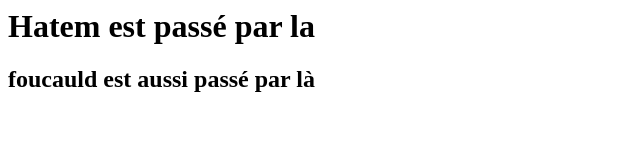
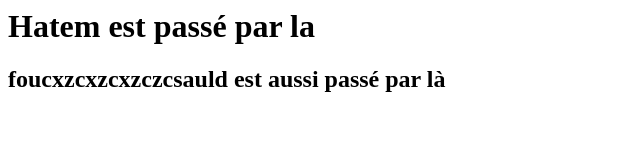
Before and after one commit to HatemGr/Group_GitHub_test, a plain HTML site: page index.html in a window 1280 px wide. Shown: the whole page, without its empty margins (0-640 px from the left). Drawn offline with Linux system fonts and the light colour scheme.

Commit message:
modif index from hatem

```diff
--- a/index.html
+++ b/index.html
@@ -1,2 +1,2 @@
 <h1>Hatem est passé par la</h1>
-<h2>foucauld est aussi passé par là</h2>
+<h2>foucxzcxzcxzczcsauld est aussi passé par là</h2>
```
